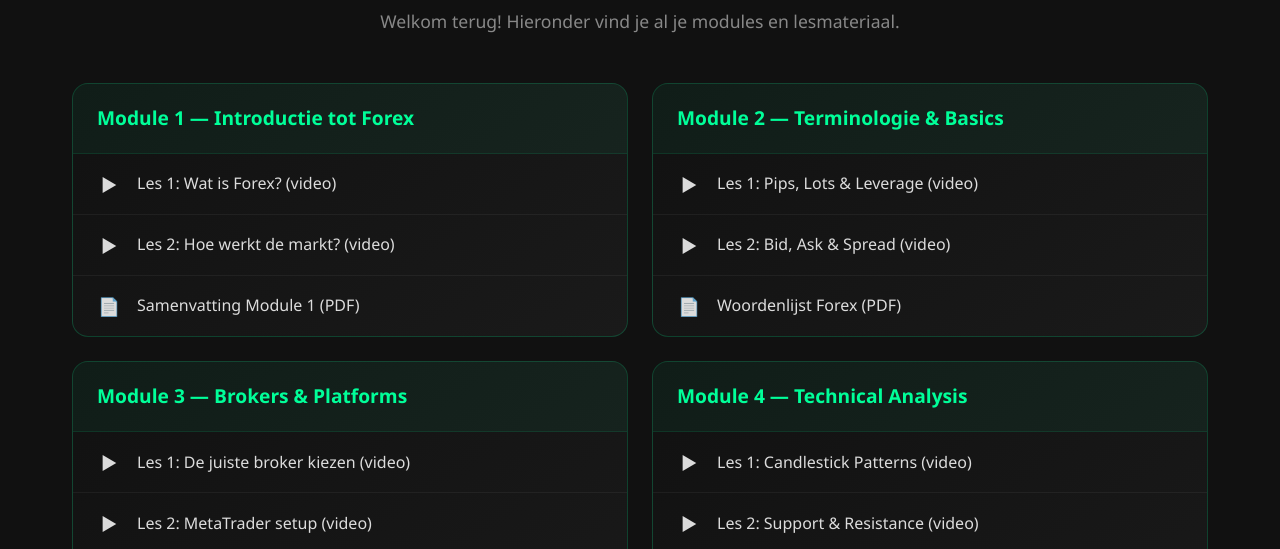
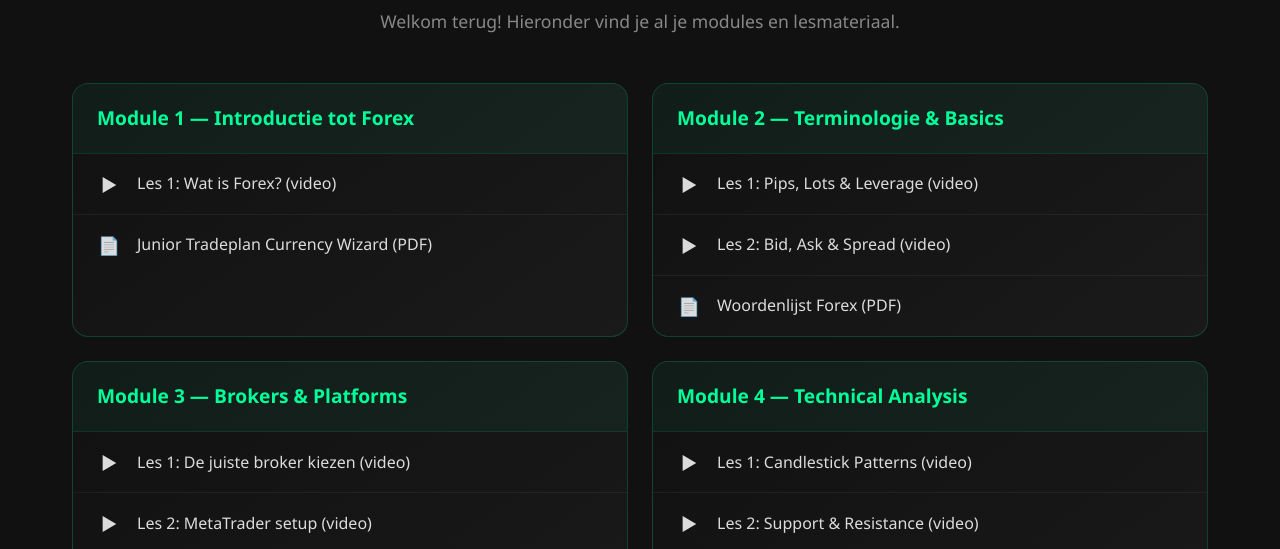
Before and after one commit to d-pm/currencywzrd_web, a plain HTML site: page dashboard.html in a window 1280 px wide. Shown: the part 251-800 px from the top of the page. Drawn offline with Linux system fonts and the light colour scheme.

Commit message:
docu toevoegen aan dashboard

```diff
--- a/dashboard.html
+++ b/dashboard.html
@@ -37,15 +37,9 @@
           </a>
         </li>
         <li>
-          <a href="#" target="_blank" class="material-link">
-            <span class="material-icon">&#9654;</span>
-            <span>Les 2: Hoe werkt de markt? (video)</span>
-          </a>
-        </li>
-        <li>
-          <a href="#" target="_blank" class="material-link">
+          <a href="junior-tradeplan-currency-wizard.pdf" target="_blank" class="material-link">
             <span class="material-icon">&#128196;</span>
-            <span>Samenvatting Module 1 (PDF)</span>
+            <span>Junior Tradeplan Currency Wizard (PDF)</span>
           </a>
         </li>
       </ul>
```
Also changed, not shown: 1 other file.
